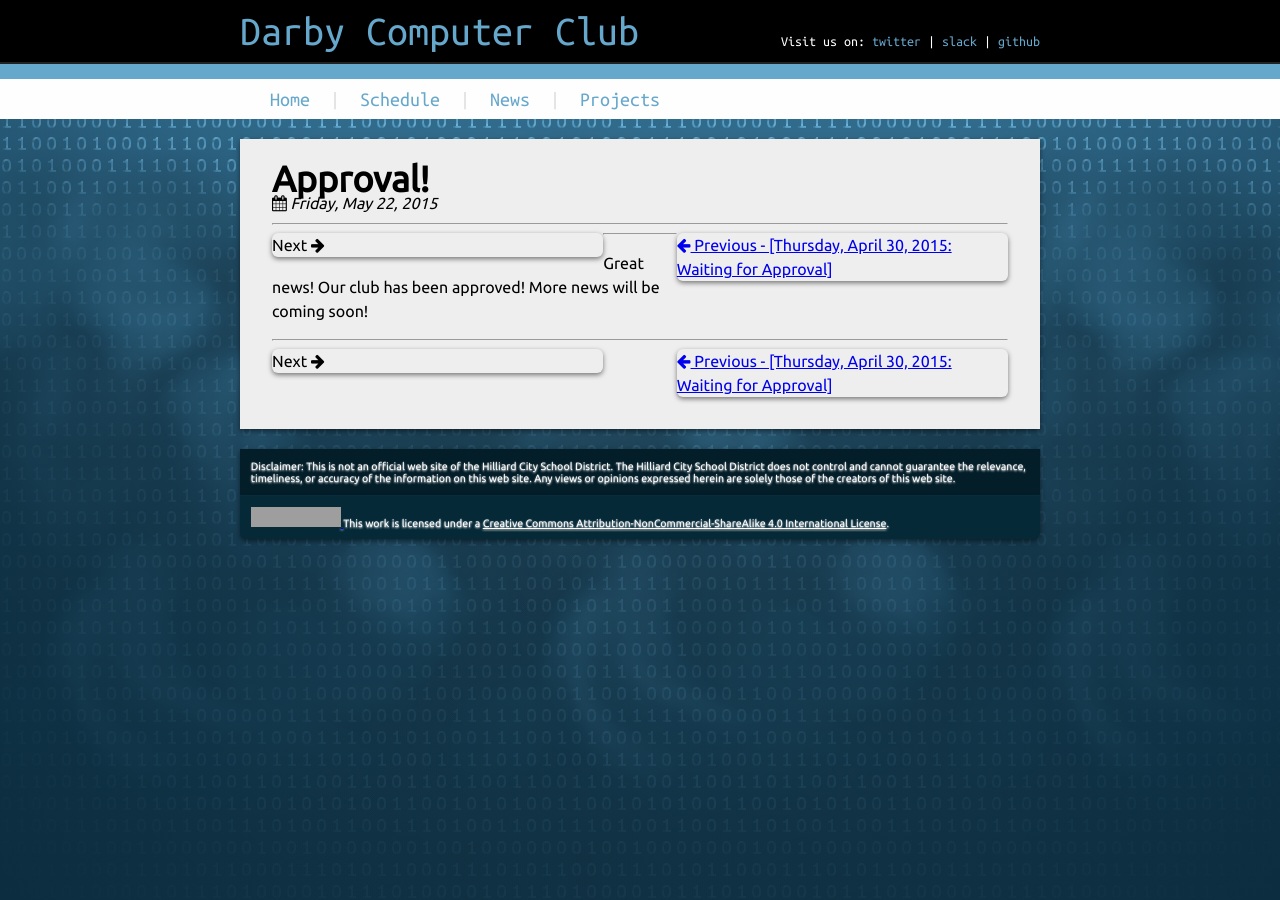
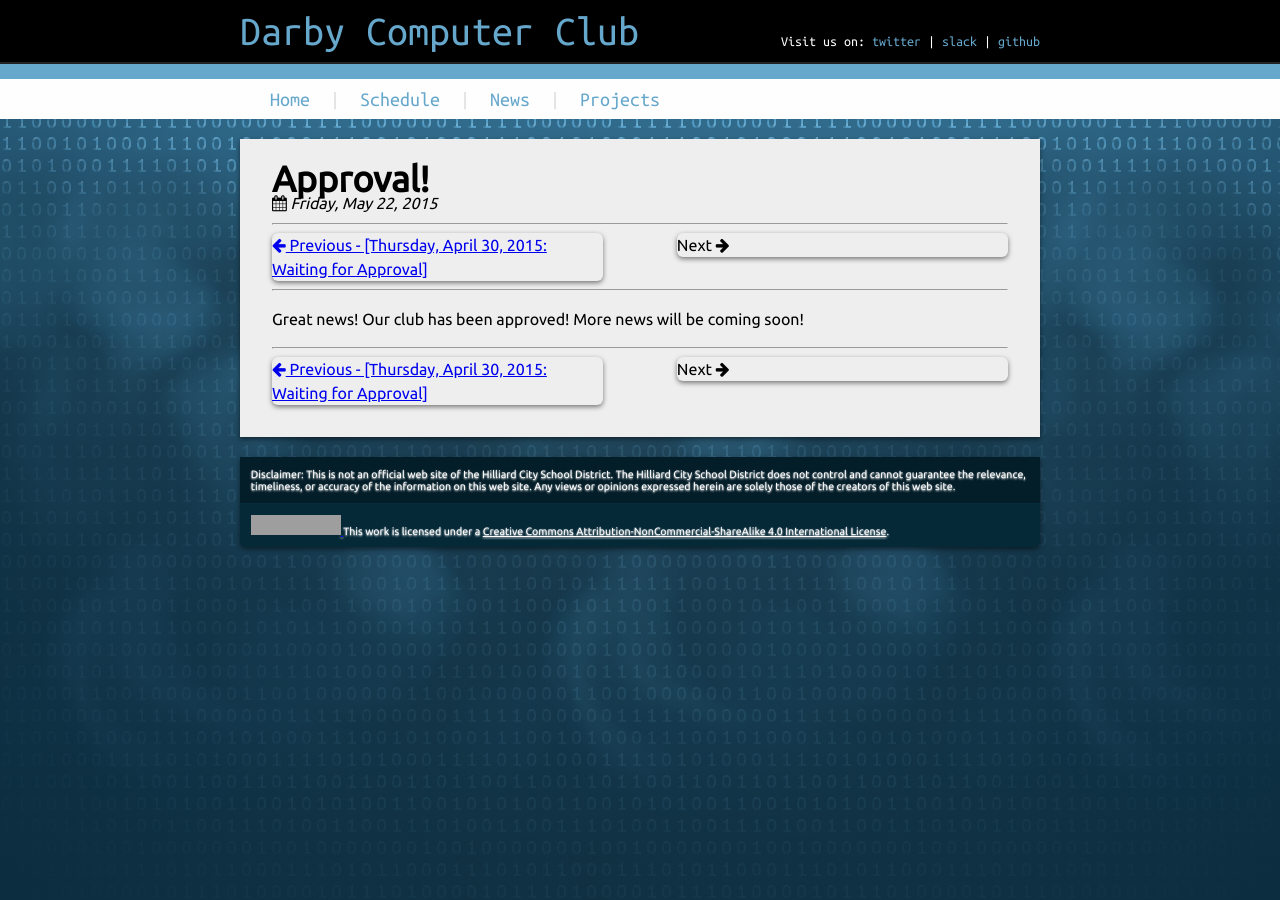
Before and after one commit to DarbyComputerClub/DarbyComputerClub.github.io, a Jekyll site: the page built from _posts/2015-05-22-approval.md, in a window 1280 px wide. Built offline with Jekyll 4.4.1, drawn with Linux system fonts in a browser that asks for light colours; nearby versions of some CDN libraries; grey boxes are pictures that could not be loaded.

Commit message:
Should be the final set of corrections to post style

```diff
--- a/_layouts/post.html
+++ b/_layouts/post.html
@@ -6,32 +6,33 @@
   <hr>
   <nav>
     {% if page.previous.url %}
-        <div class="nav-link-right">
+        <div class="nav-link-left">
           <a href="{{ page.previous.url }}">
             <i class="fa fa-arrow-left"></i>
             Previous - [{{ page.previous.date | date: "%A, %B %d, %Y" }}: {{ page.previous.title }}]
           </a>
         </div>
     {% else %}
-      <div class="nav-link-right">
+      <div class="nav-link-left">
         <i class="fa fa-arrow-left"></i>
         Previous
       </div>
     {% endif %}
     {% if page.next.url %}
-      <div class="nav-link-left">
+      <div class="nav-link-right">
         <a href="{{ page.next.url }}">
           Next - [{{ page.next.date | date: "%A, %B %d, %Y" }}: {{ page.next.title }}]
           <i class="fa fa-arrow-right"></i>
         </a>
       </div>
     {% else %}
-      <div class="nav-link-left">
+      <div class="nav-link-right">
         Next
         <i class="fa fa-arrow-right"></i>
       </div>
     {% endif %}
   </nav>
+  <div class="clear"></div>
 
   <hr>
 
@@ -41,30 +42,31 @@
 
   <nav>
     {% if page.previous.url %}
-        <div class="nav-link-right">
+        <div class="nav-link-left">
           <a href="{{ page.previous.url }}">
             <i class="fa fa-arrow-left"></i>
             Previous - [{{ page.previous.date | date: "%A, %B %d, %Y" }}: {{ page.previous.title }}]
           </a>
         </div>
     {% else %}
-      <div class="nav-link-right">
+      <div class="nav-link-left">
         <i class="fa fa-arrow-left"></i>
         Previous
       </div>
     {% endif %}
     {% if page.next.url %}
-      <div class="nav-link-left">
+      <div class="nav-link-right">
         <a href="{{ page.next.url }}">
           Next - [{{ page.next.date | date: "%A, %B %d, %Y" }}: {{ page.next.title }}]
           <i class="fa fa-arrow-right"></i>
         </a>
       </div>
     {% else %}
-      <div class="nav-link-left">
+      <div class="nav-link-right">
         Next
         <i class="fa fa-arrow-right"></i>
       </div>
     {% endif %}
   </nav>
+  <div class="clear"></div>
 {% include footer.html %}
```
